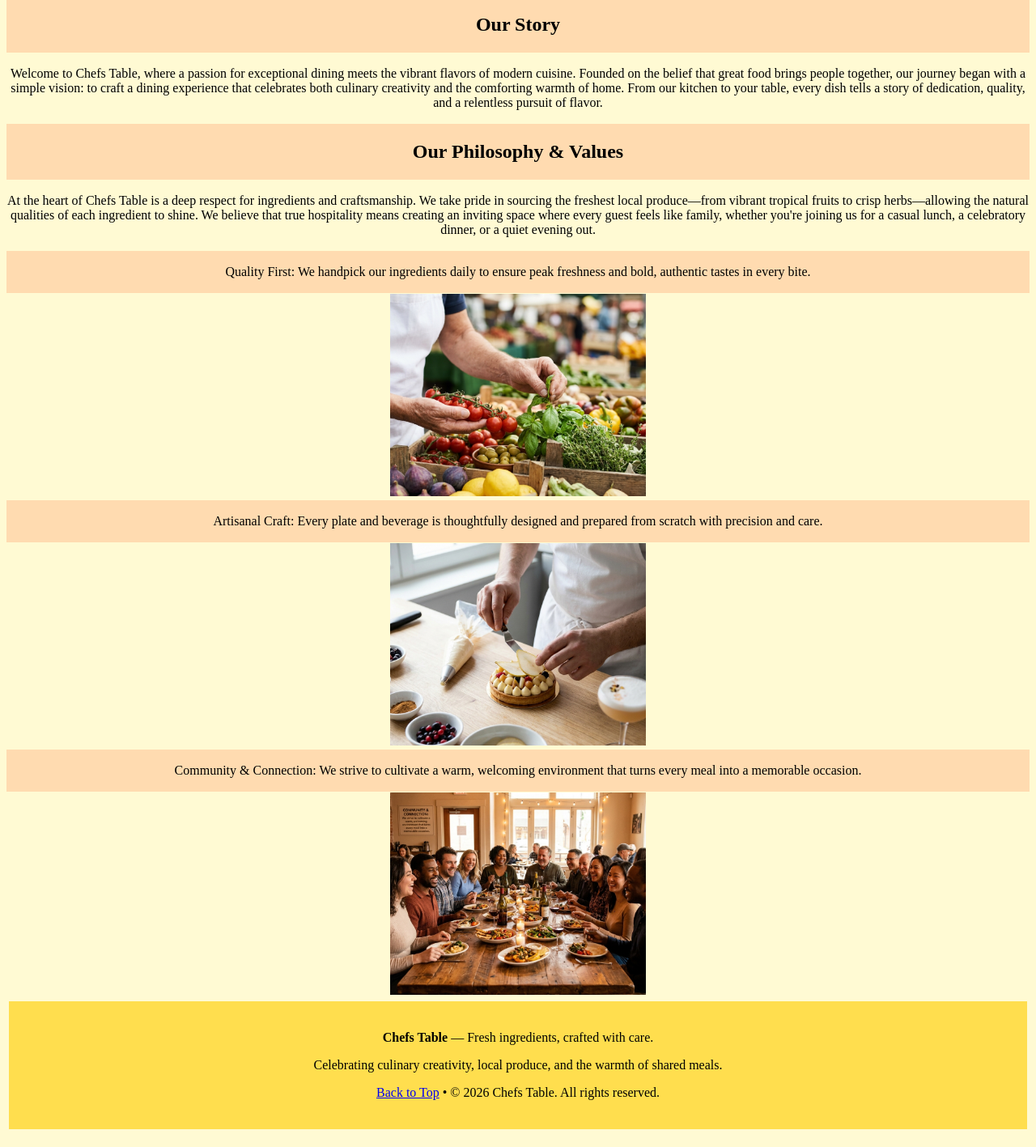
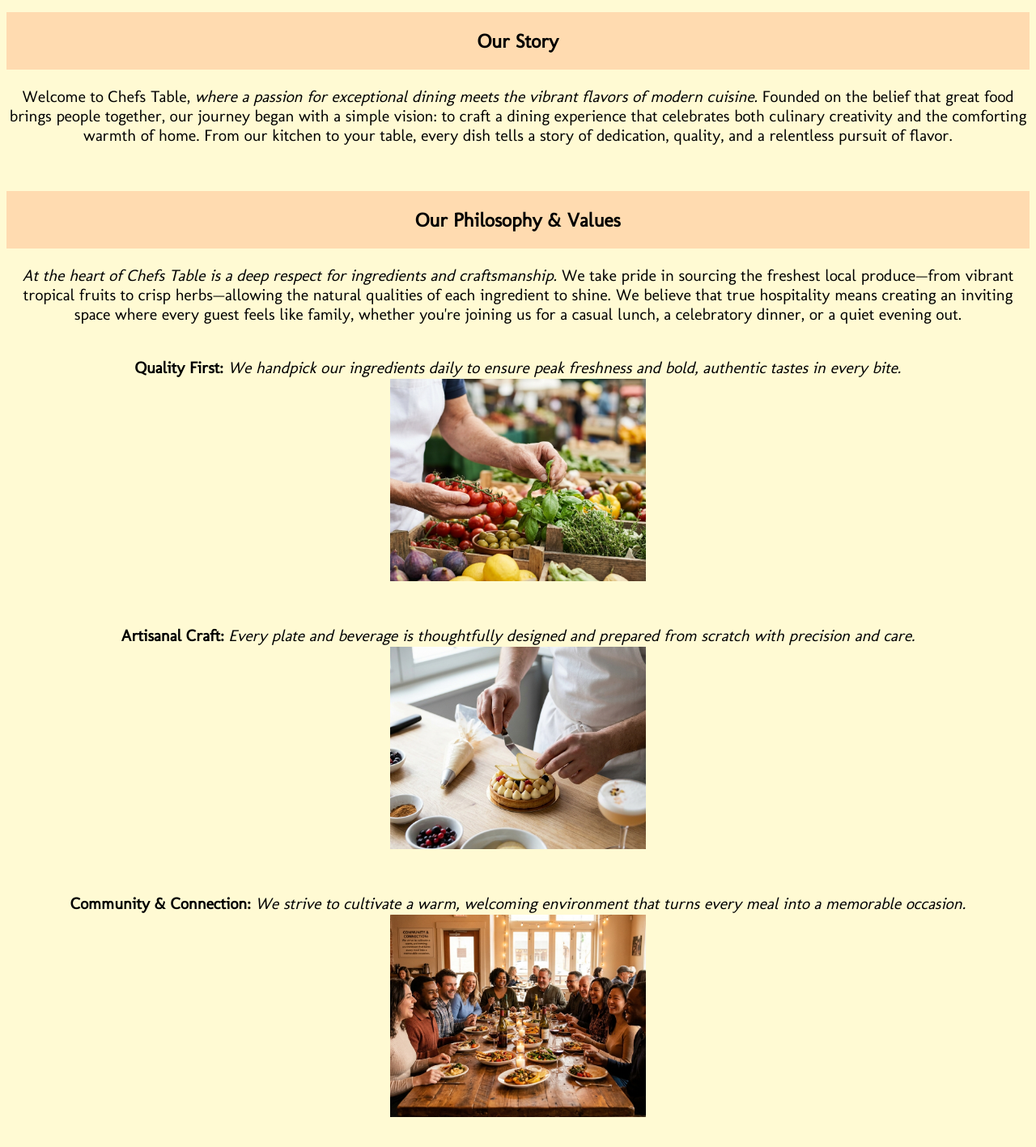
Before and after one commit to laurencevillareal-itjob/My-food-website, a plain HTML site: page about-us-table-design.html in a window 1280 px wide. Shown: the part 368-1785 px from the top of the page at 81% size. Drawn offline with Linux system fonts and the light colour scheme.

Commit message:
Update
Adjusted margin and padding to create spaces for the banner and images.
Added Google fonts to style text.
Added strong and emphasis

```diff
--- a/about-us-table-design.html
+++ b/about-us-table-design.html
@@ -3,6 +3,10 @@
     <head>
         <meta charset="utf-8">
         <title>About Us</title>
+        <!--Google Font links-->
+        <link rel="preconnect" href="https://fonts.googleapis.com">
+        <link rel="preconnect" href="https://fonts.gstatic.com" crossorigin>
+        <link href="https://fonts.googleapis.com/css2?family=Molengo&display=swap" rel="stylesheet">
     </head>
     <body style="background-color: #FFFAD3;">
 
@@ -12,7 +16,7 @@
             <tbody>
                 <tr style="background-color: #FFDBB0; text-align: center; padding: 14px 20px">
                     <td >
-                        <h1 id="top">About Us</h1>
+                        <h1 id="top" style=" font-family: Molengo, sans-serif;">About Us</h1>
                     </td>
                 </tr>
             </tbody>
@@ -41,18 +45,21 @@
         </table>
         <!--End Table Image and Vide Section-->
 
+        <br> <!--added break line to add space after the images and video-->
+
         <!--Start Table Our Story Section-->
         <table style="width: 100%; border-collapse: collapse;">
             <tbody>
                 <tr style="background-color: #FFDBB0; text-align: center; padding: 14px 20px;">
                     <td>
-                        <h2>Our Story</h2>
+                        <h2 style="font-family: Molengo, sans-serif">Our Story</h2>
                     </td>
                 </tr>
 
-                <tr style="text-align: center;">
+                <tr>
                     <td>
-                        <p>Welcome to Chefs Table, where a passion for exceptional dining meets the vibrant flavors of modern cuisine. Founded on the belief that great food brings people together, our journey began with a simple vision: to craft a dining experience that celebrates both culinary creativity and the comforting warmth of home. From our kitchen to your table, every dish tells a story of dedication, quality, and a relentless pursuit of flavor.</p>
+                        <p style="text-align: center; font-family: Molengo, sans-serif; font-style: normal; font-size: 15pt;">Welcome to Chefs Table, <em>where a passion for exceptional dining meets the vibrant flavors of modern cuisine.</em> Founded on the belief that great food brings people together, our journey began with a simple vision: to craft a dining experience that celebrates both culinary creativity and the comforting warmth of home. From our kitchen to your table, every dish tells a story of dedication, quality, and a relentless pursuit of flavor.</p>
+                        <br><br> <!--Added break line to add spaces below-->
                     </td>
                 </tr>
             </tbody>
@@ -64,13 +71,13 @@
             <tbody>
                 <tr style="background-color: #FFDBB0; text-align: center; padding: 14px 20px;">
                     <td>
-                        <h2>Our Philosophy & Values</h2>
+                        <h2 style=" font-family: Molengo, sans-serif">Our Philosophy & Values</h2>
                     </td>
                 </tr>
 
                 <tr style="text-align: center;">
                     <td>
-                        <p>At the heart of Chefs Table is a deep respect for ingredients and craftsmanship. We take pride in sourcing the freshest local produce—from vibrant tropical fruits to crisp herbs—allowing the natural qualities of each ingredient to shine. We believe that true hospitality means creating an inviting space where every guest feels like family, whether you're joining us for a casual lunch, a celebratory dinner, or a quiet evening out.</p>
+                        <p style="text-align: center; font-family: Molengo, sans-serif; font-style: normal; font-size: 15pt;"><em>At the heart of Chefs Table is a deep respect for ingredients and craftsmanship.</em> We take pride in sourcing the freshest local produce—from vibrant tropical fruits to crisp herbs—allowing the natural qualities of each ingredient to shine. We believe that true hospitality means creating an inviting space where every guest feels like family, whether you're joining us for a casual lunch, a celebratory dinner, or a quiet evening out.</p>
                     </td>
                 </tr>
             </tbody>
@@ -80,41 +87,54 @@
         <!--Start Table list P&V-->
         <table style="width: 100%; border-collapse: collapse;">
             <tbody>
-                <tr style="background-color: #FFDBB0; text-align: center; padding: 16px;">
+                <!--Start Quality first paragraph-->
+                <tr style="background-color: #FFFAD3; padding: 16px;">
                     <td>
-                        <p>Quality First: We handpick our ingredients daily to ensure peak freshness and bold, authentic tastes in every bite.</p>
+                        <p style="margin-bottom: 0px; text-align: center; font-family: Molengo, sans-serif; font-style: normal; font-size: 15pt;"><strong>Quality First:</strong> <em>We handpick our ingredients daily to ensure peak freshness and bold, authentic tastes in every bite.</em></p>
                     </td>
                 </tr>
+                <!--End Quality first paragraph-->
 
+                <!--Start Quality first image-->
                 <tr>
-                    <td style="text-align: center;">
+                    <td style="text-align: center; padding-bottom: 30px;">
                         <img src="./images/quality_first.jpg" alt="quality first" style="width: 25%; height: 250px; object-fit: cover;">
                     </td>
                 </tr>
+                <!--End Quality first image-->
 
-                <tr style="background-color: #FFDBB0; text-align: center; padding: 16px;">
+                <!--Start Artisanal Craft paragraph-->
+                <tr style="background-color: #FFFAD3; padding: 16px;">
                     <td>
-                        <p>Artisanal Craft: Every plate and beverage is thoughtfully designed and prepared from scratch with precision and care.</p>
+                        <p style="margin-bottom: 0px; text-align: center; font-family: Molengo, sans-serif; font-style: normal; font-size: 15pt;"><strong>Artisanal Craft:</strong> <em>Every plate and beverage is thoughtfully designed and prepared from scratch with precision and care.</em></p>
                     </td>
                 </tr>
+                <!--End Artisanal Craft paragraph-->
 
-                <tr style="text-align: center;">
-                    <td>
+                <!--Start Artisnal Craft image-->
+                <tr>
+                    <td style="text-align: center; padding-bottom: 30px;">
                         <img src="./images/artisnal_craft.jpg" alt="Artisanal Craft" style="width: 25%; height: 250px; object-fit: cover;">
                     </td>
                 </tr>
+                <!--End Artisnal Craft image-->
 
-                <tr style="background-color:  #FFDBB0; text-align: center; padding: 16px;">
+                <!--Start Community & Connection paragraph-->
+                <tr style="background-color:  #FFFAD3; padding: 16px;">
                     <td>
-                        <p>Community & Connection: We strive to cultivate a warm, welcoming environment that turns every meal into a memorable occasion.</p>
+                        <p style="margin-bottom: 0px;  text-align: center; font-family: Molengo, sans-serif; font-style: normal; font-size: 15pt;"><strong>Community & Connection:</strong> <em>We strive to cultivate a warm, welcoming environment that turns every meal into a memorable occasion.</em></p>
                     </td>
                 </tr>
+                <!--End Community & Connection paragrap-->
 
-                <tr style="text-align: center;">
-                    <td>
+                <!--Start Community & Connection image-->
+                <tr>
+                    <td style="text-align: center; padding-bottom: 30px;">
                         <img src="./images/community_and_connection.jpg" alt="Community and Connection" style="width: 25%; height: 250px; object-fit: cover;">
                     </td>
                 </tr>
+                <!--Ened Community & Connection image-->
+
             </tbody>
         </table>
         <!--End Table list P&V-->
```
